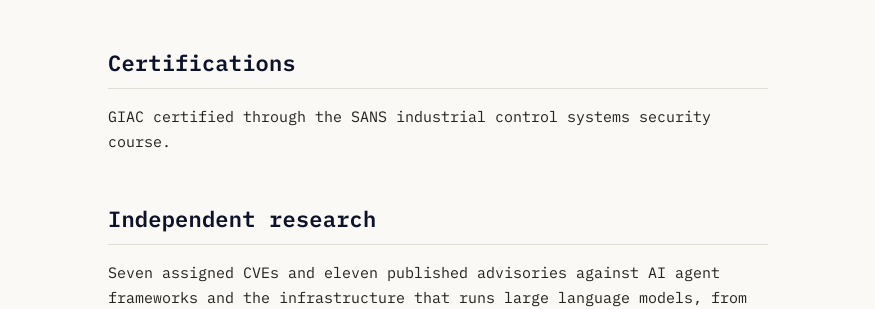
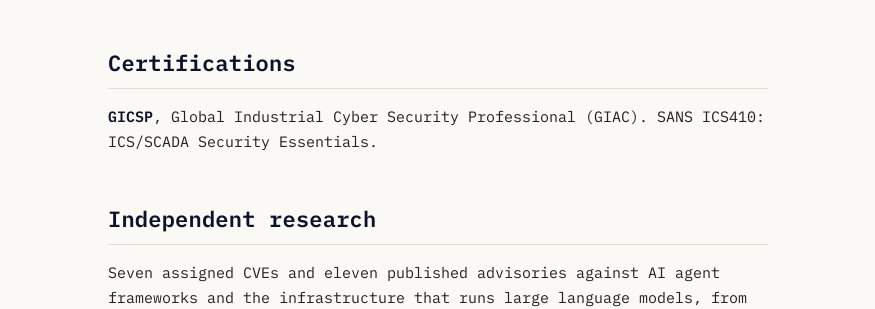
Before and after one commit to sfwani/sfwani.github.io, a Jekyll site: the page built from experience.md, in a window 1280 px wide. Shown: the part 1180-1489 px from the top of the page, without its empty margins (202-1077 px from the left). Built offline with Jekyll 4.4.1, drawn with Linux system fonts in a browser that asks for light colours.

Commit message:
Name the certification: GICSP via SANS ICS410
ICS410 confirmed as the course; GICSP is the GIAC credential it maps to.
Added to the experience page and to the Person schema as hasCredential.

```diff
--- a/_includes/header.html
+++ b/_includes/header.html
@@ -243,7 +243,17 @@
           "name": "Amazon"
         }
       }
-    ]
+    ],
+    "hasCredential": {
+      "@type": "EducationalOccupationalCredential",
+      "credentialCategory": "certification",
+      "name": "GICSP, Global Industrial Cyber Security Professional",
+      "recognizedBy": {
+        "@type": "Organization",
+        "name": "GIAC, Global Information Assurance Certification",
+        "sameAs": "https://www.giac.org/certifications/global-industrial-cyber-security-professional-gicsp/"
+      }
+    }
   }
   </script>
 
--- a/experience.md
+++ b/experience.md
@@ -37,7 +37,8 @@
 
 ## Certifications
 
-GIAC certified through the SANS industrial control systems security course.
+**GICSP**, Global Industrial Cyber Security Professional (GIAC).
+SANS ICS410: ICS/SCADA Security Essentials.
 
 ## Independent research
 
```
Also changed, not shown: advisories.md (+1 -1 lines).
